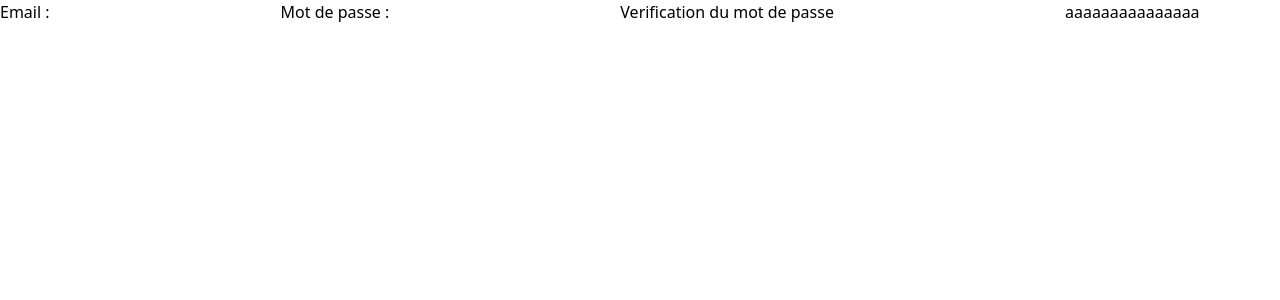
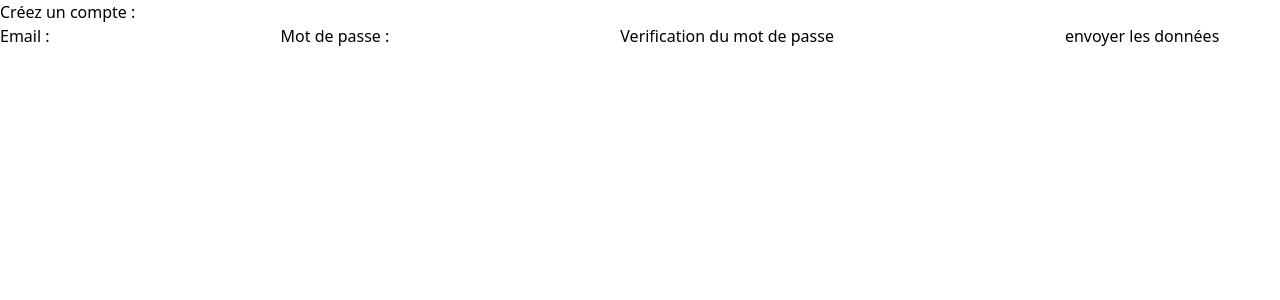
Before and after one commit to maxencelanda/epsilon-peer-learning, a React (Vite) app in the folder frontend/: page /register in a window 1280 px wide. Shown: the top 300 px of the page. Built offline with nearby package versions, Linux system fonts and the light colour scheme.

Commit message:
feat: empeche de créer un compte si déja existant

```diff
--- a/frontend/src/components/Register.tsx
+++ b/frontend/src/components/Register.tsx
@@ -5,35 +5,59 @@ export default function Register () {
   const [email, setEmail] = useState('')
   const [password, setPassword] = useState('')
   const [passwordCheck, setPasswordCheck] = useState('')
-  console.log(email)
+  const [envoiValide, setEnvoiValide] = useState(false)
 
-  async function handleSubmit () {
+  useEffect(() => {
+    if (password == passwordCheck && password != '') {
+      setEnvoiValide(true)
+    } else {
+      setEnvoiValide(false)
+    }
+  }, [password, passwordCheck])
+
+  async function handleSubmit (event: React.FormEvent) {
+    event.preventDefault()
     const Apprenant = {
-      'email': email,
-      'password': password
+      email: email,
+      password: password
     }
-    const resp = await axios.post(
-      'http://localhost:8000/registerDB',
-      Apprenant
-    )
-    alert("envoyé" + resp)
+    if (envoiValide == true) {
+      try {
+        await axios.post('http://localhost:8000/registerDB', Apprenant)
+      } catch (e: any) {
+        if (e.response && e.response.data) {
+          console.log(e.response.data.detail)
         }
-  useEffect
+      }
+    }
+  }
   return (
     <div className='flex flex-col justify-center'>
+      <h1>Créez un compte : </h1>
+      <form onSubmit={handleSubmit}>
         <label htmlFor='email'>Email :</label>
         <input
           type='email'
           value={email}
           onChange={e => setEmail(e.target.value)}
+          required
         />
         <label htmlFor='password'>Mot de passe :</label>
-      <input type='password' name='password' />
+        <input
+          type='password'
+          value={password}
+          onChange={e => setPassword(e.target.value)}
+          required
+        />
         <label htmlFor='passwordCheck'>Verification du mot de passe</label>
-      <input type='password' />
-      <button type='submit' onClick={handleSubmit}>
-        aaaaaaaaaaaaaaa
-      </button>
+        <input
+          type='password'
+          value={passwordCheck}
+          onChange={e => setPasswordCheck(e.target.value)}
+          required
+        />
+        <button type='submit'>envoyer les données</button>
+      </form>
     </div>
   )
 }
```
Also changed, not shown: 1 other file (tests, documents, lock files or other folders). Lines whose indentation alone changed are shown as unchanged.
